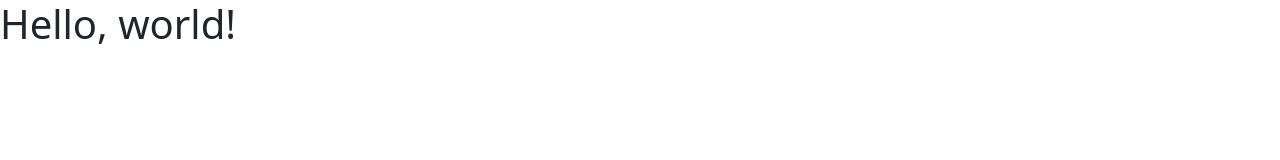
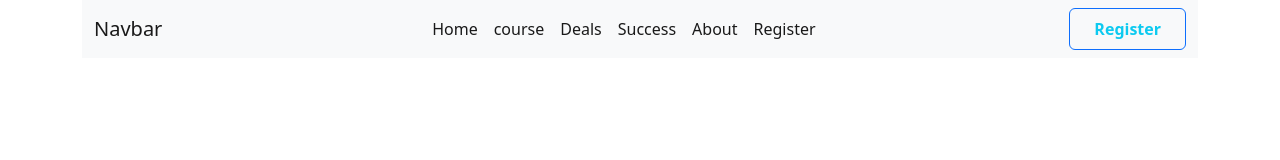
Before and after one commit to harunjk/assignment-three, a plain HTML site: page index.html in a window 1280 px wide. Drawn offline with nearby package versions, Linux system fonts and the light colour scheme.

Commit message:
navbar added

```diff
--- a/index.html
+++ b/index.html
@@ -3,11 +3,53 @@
   <head>
     <meta charset="utf-8">
     <meta name="viewport" content="width=device-width, initial-scale=1">
-    <title>Bootstrap demo</title>
+    <title>Tech  website</title>
     <link href="https://cdn.jsdelivr.net/npm/bootstrap@5.2.0/dist/css/bootstrap.min.css" rel="stylesheet" integrity="sha384-gH2yIJqKdNHPEq0n4Mqa/HGKIhSkIHeL5AyhkYV8i59U5AR6csBvApHHNl/vI1Bx" crossorigin="anonymous">
   </head>
   <body>
-    <h1>Hello, world!</h1>
+    <!-------------------------------------------- Navbar start ----------------------------------->
+    <section class="container">
+      <nav class="navbar navbar-expand-lg bg-light">
+        <div class="container-fluid">
+          <a class="navbar-brand" href="#">Navbar</a>
+          <button class="navbar-toggler" type="button" data-bs-toggle="collapse" data-bs-target="#navbarNav" aria-controls="navbarNav" aria-expanded="false" aria-label="Toggle navigation">
+            <span class="navbar-toggler-icon"></span>
+          </button>
+          <div class="collapse navbar-collapse" id="navbarNav">
+            <div class="collapse navbar-collapse d-flex justify-content-center" id="navbarNav">
+              <ul class="navbar-nav ">
+                <li class="nav-item ">
+                  <a class="nav-link active" aria-current="page" href="#">Home</a>
+                </li>
+                <li class="nav-item">
+                  <a class="nav-link active" aria-current="page" href="#">course</a>
+                </li>
+                <li class="nav-item">
+                  <a class="nav-link active" aria-current="page" href="#">Deals</a>
+                </li>
+                <li class="nav-item">
+                  <a class="nav-link active" aria-current="page" href="#">Success</a>
+                </li>
+                <li class="nav-item">
+                  <a class="nav-link active" aria-current="page" href="#">About</a>
+                </li>
+                <li class="nav-item">
+                  <a class="nav-link active" aria-current="page" href="#">Register</a>
+                </li>
+
+              </ul>
+
+            </div>
+            <div class="justify-content-end">
+              <a class="btn border border-primary px-4 py-2 fw-bold text-info " href="#" role="button">Register</a>
+            </div>
+          </div>
+          </div>
+        </div>
+      </nav>
+    </section>
+    <!-------------------------------------------- Navbar end ----------------------------------->
+
     <script src="https://cdn.jsdelivr.net/npm/bootstrap@5.2.0/dist/js/bootstrap.bundle.min.js" integrity="sha384-A3rJD856KowSb7dwlZdYEkO39Gagi7vIsF0jrRAoQmDKKtQBHUuLZ9AsSv4jD4Xa" crossorigin="anonymous"></script>
   </body>
 </html>
```
